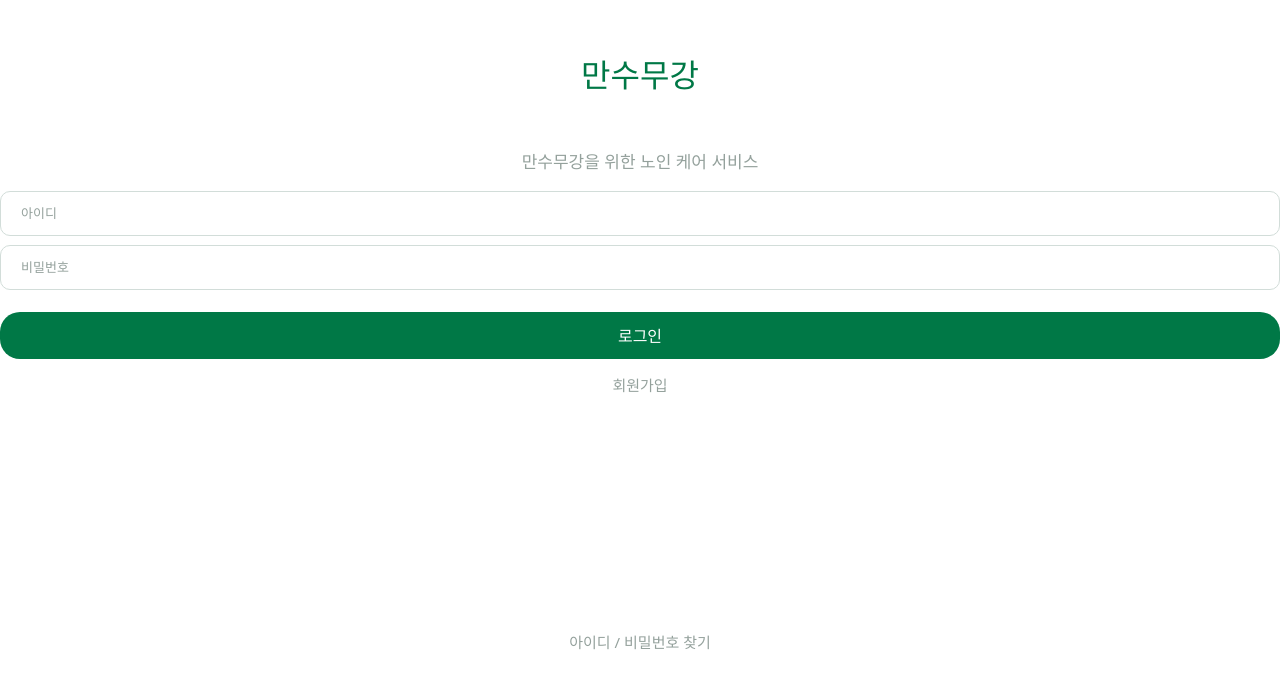
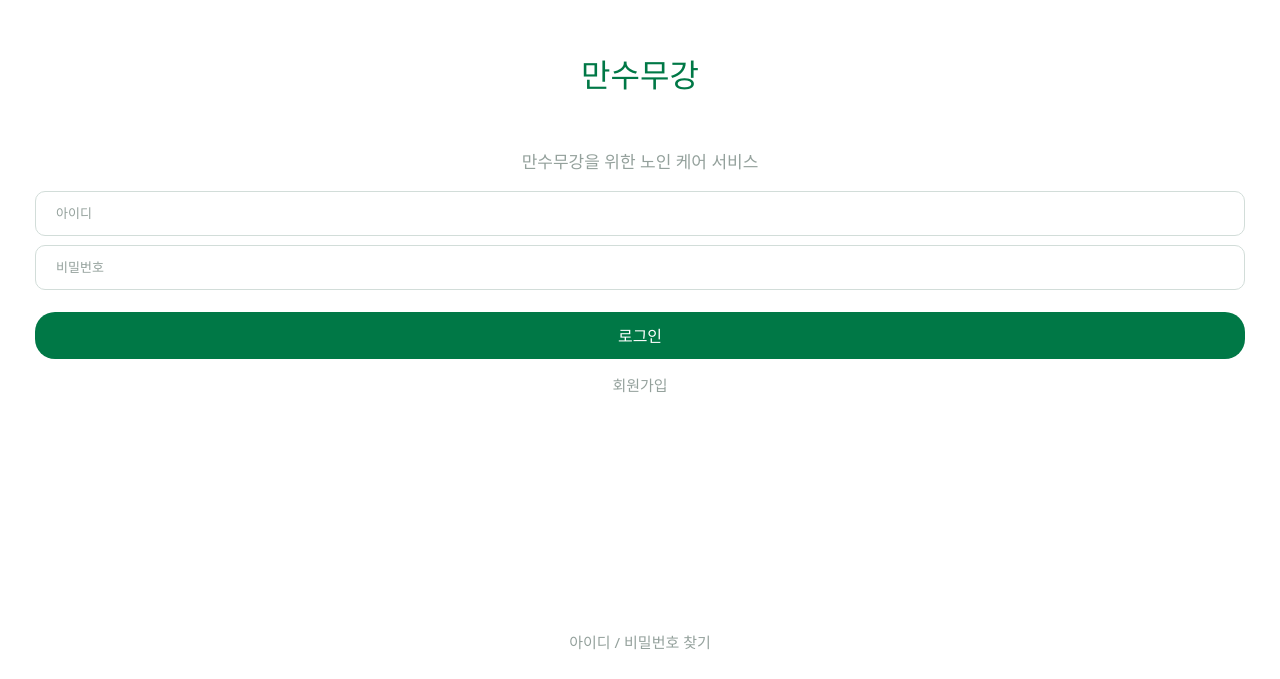
Before and after one commit to Team-MansuMugang/mansumugang-fontend, a React (Vite) app: page /sign-in in a window 1280 px wide. Shown: the part 121-800 px from the top of the page. Built offline with nearby package versions, Linux system fonts and the light colour scheme.

Commit message:
SignInPage padding 재수정

```diff
--- a/src/pages/sign-in/SignInPage.css
+++ b/src/pages/sign-in/SignInPage.css
@@ -2,6 +2,7 @@
   display: flex;
   flex-direction: column;
   text-align: center;
+  padding: 0 35px;
 }
 .sign-in-h1 {
   color: var(--color-primary);
```
